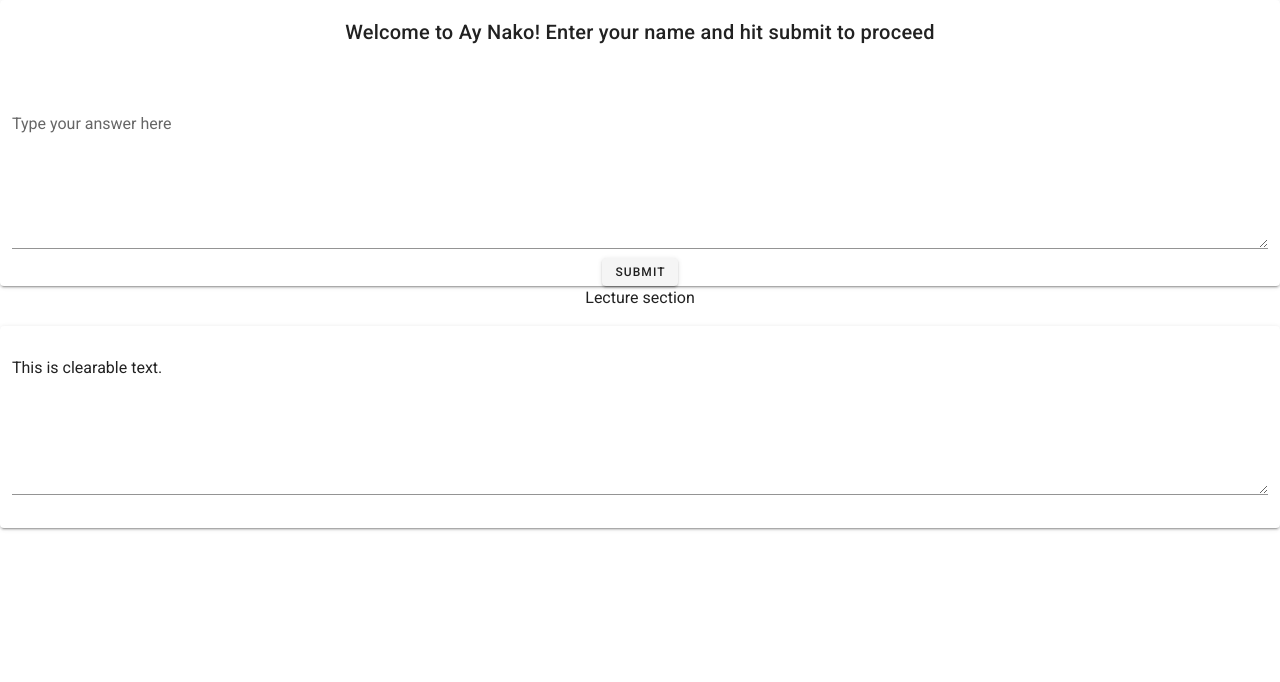
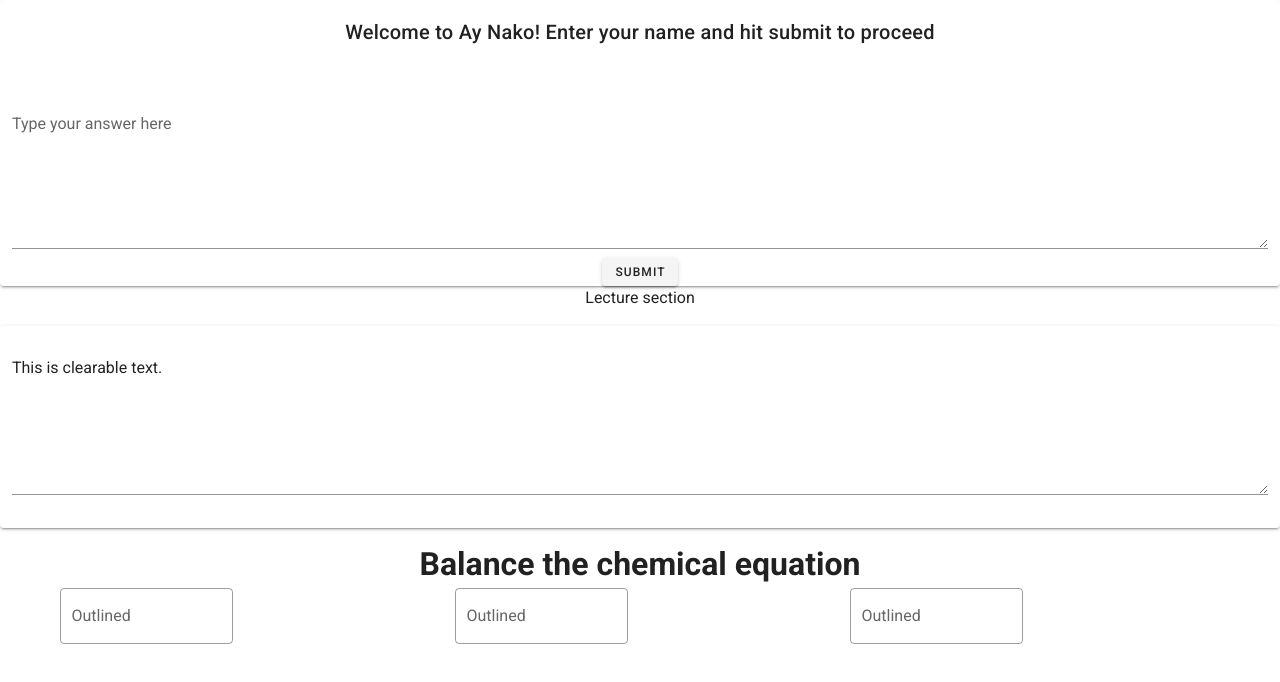
Before and after one commit to EvanSooHoo/AngryChemTeacher, a Vue app in the folder angrychemteacher/: page / in a window 1280 px wide. Shown: the top 682 px of the page. Built offline with nearby package versions, Linux system fonts and the light colour scheme.

Commit message:
added chem balancing section, with subscripts and text boxes

```diff
--- a/angrychemteacher/src/App.vue
+++ b/angrychemteacher/src/App.vue
@@ -1,8 +1,8 @@
-  <template>
+<template>
   <v-app>
     <v-card>
       <v-card-title primary-title class="justify-center">
-        <p>{{questionText}}</p>
+        <p>{{ questionText }}</p>
       </v-card-title>
       <v-container fluid>
         <v-textarea
@@ -27,6 +27,39 @@
         <v-textarea value="This is clearable text."></v-textarea>
       </v-container>
     </v-card>
+    <v-container>
+      <h1 class="text-center">Balance the chemical equation</h1>
+      <v-spacer></v-spacer>
+      <v-row>
+        <v-col cols="12" sm="6" md="2">
+          <v-text-field label="Outlined" outlined></v-text-field>
+        </v-col>
+
+        <v-col cols="12" sm="6" md="2">
+          <h1>
+            {{ firstElement }}<sub>{{firstSubscript}}</sub>
+          </h1>
+        </v-col>
+
+        <v-col cols="12" sm="6" md="2">
+          <v-text-field label="Outlined" outlined></v-text-field>
+        </v-col>
+
+        <v-col cols="12" sm="6" md="2">
+          <h1>{{ secondElement }}<sub>{{secondSubscript}}</sub></h1>
+        </v-col>
+
+        <v-col cols="12" sm="6" md="2">
+          <v-text-field label="Outlined" outlined></v-text-field>
+        </v-col>
+
+        <v-col cols="12" sm="6" md="2">
+          <h1>
+            {{ productElement }}<sub>{{thirdSubscript}}</sub>
+          </h1>
+        </v-col>
+      </v-row>
+    </v-container>
   </v-app>
 </template>
 
@@ -36,32 +69,21 @@ export default {
 
   components: {},
   methods: {
-    processName(inputName)
-    {
+    processName(inputName) {
       inputName = inputName.toLowerCase();
-      if (inputName === "kai")
-      {
-        this.questionText = "KAI?!  GET OUT OF MY CLASS.  Just kidding.  You're a very good student.";
+      if (inputName === "kai") {
+        this.questionText =
+          "KAI?!  GET OUT OF MY CLASS.  Just kidding.  You're a very good student.";
         this.firstGrade = "A";
-      }
-      else if(inputName === "zaid")
-      {
+      } else if (inputName === "zaid") {
         this.questionText = "Zaid? Rock on";
-      }
-      else if(inputName === "15/25")
-      {
+      } else if (inputName === "15/25") {
         this.questionText = "Bonus activated";
-      }
-      else if(inputName === "david" || inputName === "jon")
-      {
+      } else if (inputName === "david" || inputName === "jon") {
         this.firstGrade = "A";
-      }
-      else if(inputName === "stanley")
-      {
+      } else if (inputName === "stanley") {
         this.firstGrade = "A+";
-      }
-      else
-      {
+      } else {
         this.firstGrade = "B+";
       }
     },
@@ -72,17 +94,35 @@ export default {
       );
       console.log("Value of click count is " + this.clickCount);
       this.processName(this.inputAnswer);
-    },
-
+      if (this.clickCount == 1) {
+        var fullStr =
+          this.inputAnswer +
+          ", come to the board. Prove that you deserve your " +
+          this.firstGrade;
+        this.questionText = fullStr;
+        this.firstElement = "Fe";
+        this.firstSubscript = "2";
+        this.secondElement = "Cl";
+        this.secondSubscript = "3";
+        this.productElement = "FeCl";
+        this.thirdSubscript = "3";
+      }
+    }
   },
 
   data: () => ({
     //
     inputAnswer: "",
     clickCount: 0,
-    questionText: "\nWelcome to Ay Nako! Enter your name and hit submit to proceed",
+    questionText:
+      "\nWelcome to Ay Nako! Enter your name and hit submit to proceed",
     gradeValue: "",
-
+    firstElement: "",
+    secondElement: "",
+    productElement: "",
+    firstSubscript: "",
+    secondSubscript: "",
+    thirdSubscript: ""
   })
 };
 </script>
```
